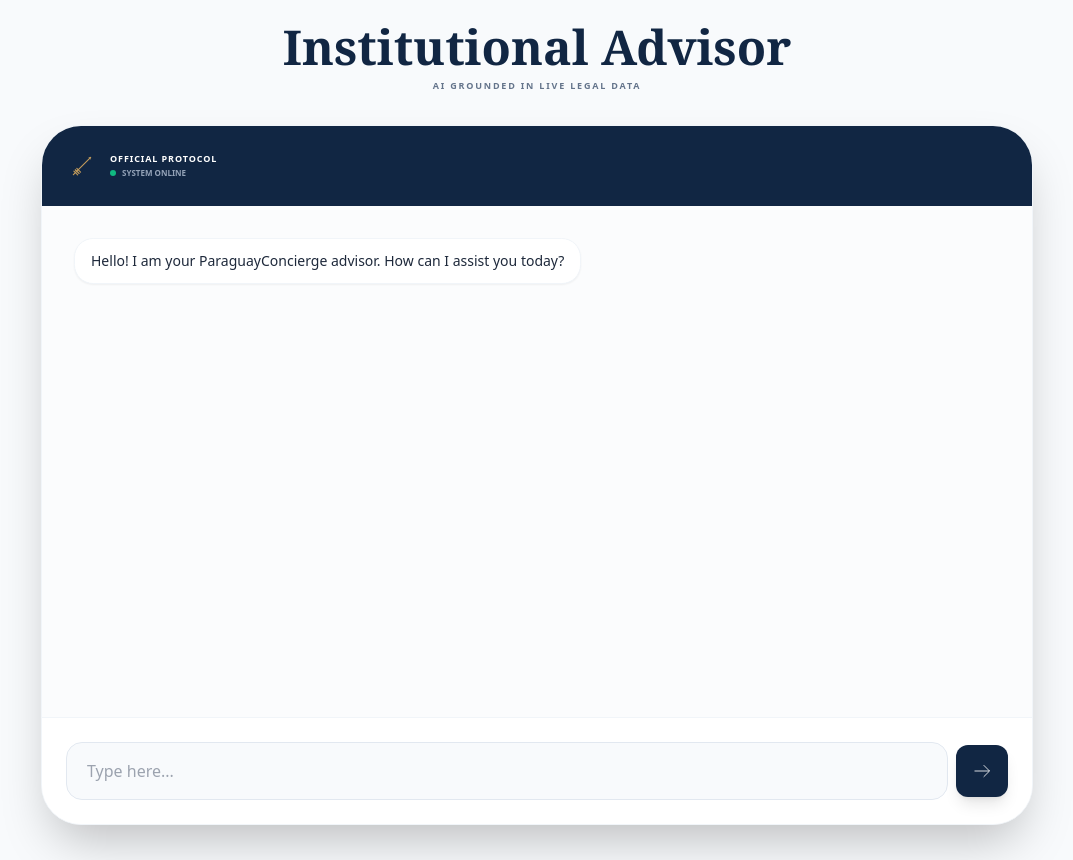
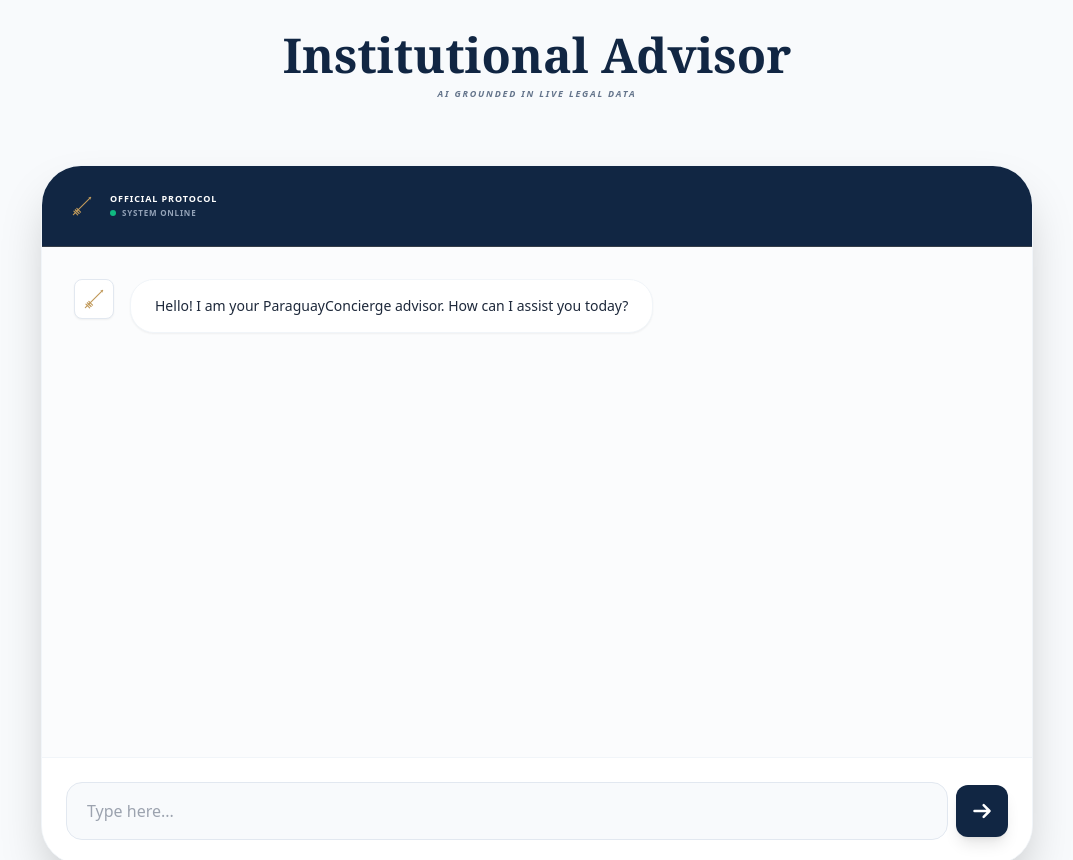
Before and after one commit to chito529/pycon, a React (Vite) app: page / in a window 1280 px wide. Shown: the part 7581-8441 px from the top of the page, without its empty margins (103-1176 px from the left). Built offline with nearby package versions, Linux system fonts and the light colour scheme.

Commit message:
Update AIConcierge.tsx

```diff
--- a/src/components/AIConcierge.tsx
+++ b/src/components/AIConcierge.tsx
@@ -10,7 +10,7 @@
   const [isLoading, setIsLoading] = useState(false);
   const scrollRef = useRef<HTMLDivElement>(null);
 
-  // Configuración de enlaces
+  // Configuración de Enlaces Institucionales
   const WHATSAPP_NUMBER = "595981492115";
   const CALENDAR_LINK = "https://calendar.app.google/qnGfL7nwnFSbs3Yv8";
 
@@ -36,7 +36,8 @@
   const handleSendMessage = async (text: string) => {
     if (!text.trim() || isLoading) return;
 
-    const userMessage: ChatMessage = { role: 'user' as const, text: text };
+    const userMsg = text.trim();
+    const userMessage: ChatMessage = { role: 'user' as const, text: userMsg };
     setMessages(prev => [...prev, userMessage]);
     setIsLoading(true);
 
@@ -50,7 +51,7 @@
         method: "POST",
         headers: { "Content-Type": "application/json" },
         body: JSON.stringify({
-          message: text,
+          message: userMsg,
           history: chatHistory,
           language: lang
         }),
@@ -71,49 +72,83 @@
     setInput('');
   };
 
+  const shouldShowActions = (text: string) => {
+    const t = text.toLowerCase();
+    return t.includes('whatsapp') ||
+           t.includes('llamada') ||
+           t.includes('reunión') ||
+           t.includes('reunion') ||
+           t.includes('contacto') ||
+           t.includes('contactemos') ||
+           t.includes('cita') ||
+           t.includes('meeting') ||
+           t.includes('schedule') ||
+           t.includes('call') ||
+           t.includes('agendar');
+  };
+
   return (
     <section className="py-12 md:py-24 bg-slate-50" id="ai-advisor">
       <div className="max-w-5xl mx-auto px-0 md:px-4">
-        <div className="text-center mb-8 px-4 text-center">
-          <div className="flex justify-center mb-4"><Logo type="icon" size="sm" /></div>
+        <div className="text-center mb-8 md:mb-16 px-4">
+          <div className="flex justify-center mb-4 md:mb-6">
+            <Logo type="icon" size="sm" />
+          </div>
           <h2 className="text-3xl md:text-5xl font-serif font-bold text-[#112643] mb-2 text-center">
             {lang === 'ES' ? 'Asesor Institucional' : 'Institutional Advisor'}
           </h2>
-          <p className="text-slate-500 uppercase tracking-[0.2em] text-[9px] font-black text-center">AI Grounded in Live Legal Data</p>
+          <p className="text-slate-500 uppercase tracking-[0.2em] text-[9px] font-black text-center italic">AI Grounded in Live Legal Data</p>
         </div>
 
         <div className="bg-white md:rounded-[2.5rem] shadow-2xl border-t md:border border-slate-100 overflow-hidden flex flex-col h-[80vh] md:h-[700px]">
-          <div className="bg-[#112643] p-4 md:p-6 flex items-center justify-between text-white">
+          <div className="bg-[#112643] p-4 md:p-6 flex items-center justify-between text-white border-b border-[#c19a5b]/20">
             <div className="flex items-center gap-3">
               <Logo type="icon" size="xs" variant="light" />
               <div className="text-left">
                 <p className="font-black text-[9px] uppercase tracking-[0.1em]">Official Protocol</p>
-                <div className="flex items-center gap-1.5 mt-0.5">
+                <div className="flex items-center gap-1.5 mt-0.5 text-left">
                   <span className="w-1.5 h-1.5 rounded-full bg-emerald-500 animate-pulse"></span>
-                  <span className="text-[8px] text-slate-400 font-bold uppercase">System Online</span>
+                  <span className="text-[8px] text-slate-400 font-bold uppercase tracking-widest">System Online</span>
                 </div>
               </div>
             </div>
           </div>
 
-          <div ref={scrollRef} className="flex-1 overflow-y-auto p-4 md:p-8 space-y-6 bg-slate-50/50">
+          <div ref={scrollRef} className="flex-1 overflow-y-auto p-4 md:p-8 space-y-6 md:space-y-8 bg-slate-50/50">
             {messages.map((msg, idx) => (
-              <div key={idx} className={`flex gap-3 ${msg.role === 'user' ? 'flex-row-reverse text-right' : 'flex-row text-left'}`}>
+              <div key={idx} className={`flex gap-3 md:gap-4 ${msg.role === 'user' ? 'flex-row-reverse text-right' : 'flex-row text-left'}`}>
+                {msg.role === 'model' && (
+                  <div className="w-8 h-8 md:w-10 md:h-10 rounded-lg bg-white border border-slate-200 shadow-sm flex-shrink-0 hidden md:flex items-center justify-center p-1.5">
+                    <Logo type="icon" size="xs" />
+                  </div>
+                )}
                 <div className="flex flex-col max-w-[85%] md:max-w-[80%]">
-                  <div className={`px-4 py-3 rounded-[1.2rem] text-[13px] md:text-sm leading-relaxed shadow-sm ${
-                    msg.role === 'user' ? 'bg-[#112643] text-white' : 'bg-white text-slate-800 border border-slate-100'
+                  <div className={`px-4 py-3 md:px-6 md:py-4 rounded-[1.2rem] md:rounded-[1.5rem] text-[13px] md:text-sm leading-relaxed shadow-sm ${
+                    msg.role === 'user'
+                      ? 'bg-[#112643] text-white rounded-tr-none ml-auto'
+                      : 'bg-white text-slate-800 rounded-tl-none border border-slate-100'
                   }`}>
                     {msg.text}
                   </div>
 
-                  {/* BOTONES DUALES COMPACTOS */}
-                  {msg.role === 'model' && (msg.text.toLowerCase().includes('whatsapp') || msg.text.toLowerCase().includes('contacto') || msg.text.toLowerCase().includes('reunion') || msg.text.toLowerCase().includes('meeting') || msg.text.toLowerCase().includes('agendar')) && (
-                    <div className="flex flex-col sm:flex-row gap-2 mt-4">
+                  {msg.role === 'model' && shouldShowActions(msg.text) && (
+                    <div className="mt-4 animate-in fade-in slide-in-from-bottom-2 duration-700">
+                      <div className="flex items-center gap-2 mb-3">
+                        <span className="flex h-2 w-2 relative">
+                          <span className="animate-ping absolute inline-flex h-full w-full rounded-full bg-[#c19a5b] opacity-75"></span>
+                          <span className="relative inline-flex rounded-full h-2 w-2 bg-[#c19a5b]"></span>
+                        </span>
+                        <span className="text-[#c19a5b] text-[9px] font-black uppercase tracking-[0.2em]">
+                          {lang === 'ES' ? 'Respuesta Instantánea' : 'Instant Response'}
+                        </span>
+                      </div>
+
+                      <div className="flex flex-col sm:flex-row gap-2">
                         <a
-                        href={`https://wa.me/${WHATSAPP_NUMBER}?text=${encodeURIComponent(lang === 'ES' ? "Hola, me gustaría agendar una reunión." : "Hello, I would like to schedule a meeting.")}`}
+                          href={`https://wa.me/${WHATSAPP_NUMBER}?text=${encodeURIComponent(lang === 'ES' ? "Hola, me gustaría coordinar los siguientes pasos." : "Hello, I would like to coordinate the next steps.")}`}
                           target="_blank"
                           rel="noopener noreferrer"
-                        className="flex-1 bg-[#25D366] text-white flex items-center justify-center gap-2 py-3 px-4 rounded-xl font-bold text-[9px] uppercase tracking-widest hover:brightness-110 transition-all"
+                          className="flex-1 bg-[#25D366] text-white flex items-center justify-center gap-2 py-3.5 px-4 rounded-xl font-bold text-[10px] uppercase tracking-widest hover:brightness-105 transition-all shadow-md active:scale-95"
                         >
                           WhatsApp
                         </a>
@@ -121,16 +156,17 @@
                           href={CALENDAR_LINK}
                           target="_blank"
                           rel="noopener noreferrer"
-                        className="flex-1 bg-white border border-slate-200 text-slate-700 flex items-center justify-center gap-2 py-3 px-4 rounded-xl font-bold text-[9px] uppercase tracking-widest hover:bg-slate-50 transition-all"
+                          className="flex-1 bg-white border border-slate-200 text-slate-700 flex items-center justify-center gap-2 py-3.5 px-4 rounded-xl font-bold text-[10px] uppercase tracking-widest hover:bg-slate-50 transition-all shadow-md active:scale-95"
                         >
                           {lang === 'ES' ? 'Agendar Cita' : 'Schedule Call'}
                         </a>
+                      </div>
                     </div>
                   )}
                 </div>
               </div>
             ))}
-            {isLoading && <div className="text-[#c19a5b] text-[10px] font-black animate-pulse uppercase tracking-widest">IA is typing...</div>}
+            {isLoading && <div className="text-[#c19a5b] text-[10px] font-black animate-pulse uppercase tracking-widest ml-2 md:ml-12">IA is thinking...</div>}
           </div>
 
           <form onSubmit={handleSubmit} className="p-4 md:p-6 bg-white border-t border-slate-100">
@@ -140,15 +176,17 @@
                 value={input}
                 onChange={(e) => setInput(e.target.value)}
                 placeholder={lang === 'ES' ? 'Escribe aquí...' : 'Type here...'}
-                className="flex-1 bg-slate-50 border border-slate-200 rounded-2xl px-5 py-4 text-base focus:outline-none focus:ring-2 focus:ring-[#c19a5b]/50"
+                className="flex-1 bg-slate-50 border border-slate-200 rounded-2xl px-5 py-4 text-base focus:outline-none focus:ring-2 focus:ring-[#c19a5b]/50 transition-all font-medium"
                 disabled={isLoading}
               />
               <button
                 type="submit"
-                className="bg-[#112643] text-white p-4 rounded-xl shadow-lg disabled:opacity-50"
+                className="bg-[#112643] text-white p-4 rounded-xl shadow-lg disabled:opacity-50 active:scale-90 transition-all"
                 disabled={isLoading}
               >
-                <svg className="w-5 h-5" fill="none" stroke="currentColor" viewBox="0 0 24 24"><path d="M14 5l7 7m0 0l-7 7m7-7H3"/></svg>
+                <svg className="w-5 h-5" fill="none" stroke="currentColor" viewBox="0 0 24 24">
+                  <path strokeLinecap="round" strokeLinejoin="round" strokeWidth={3} d="M14 5l7 7m0 0l-7 7m7-7H3"/>
+                </svg>
               </button>
             </div>
           </form>
```
Lines whose indentation alone changed are shown as unchanged.
